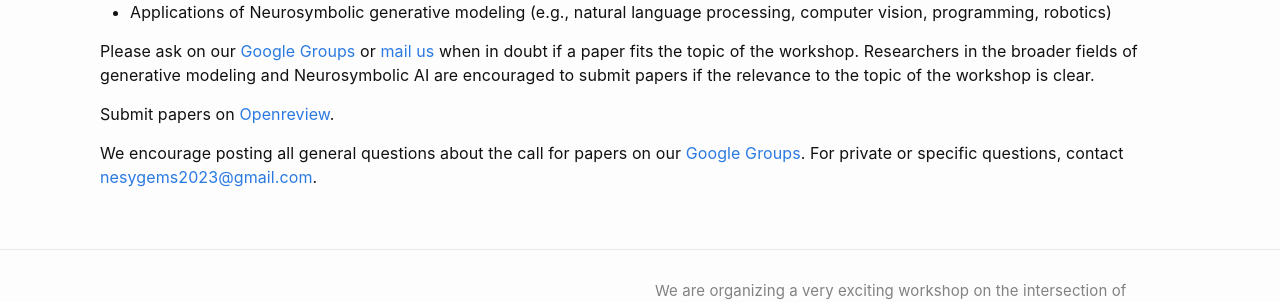
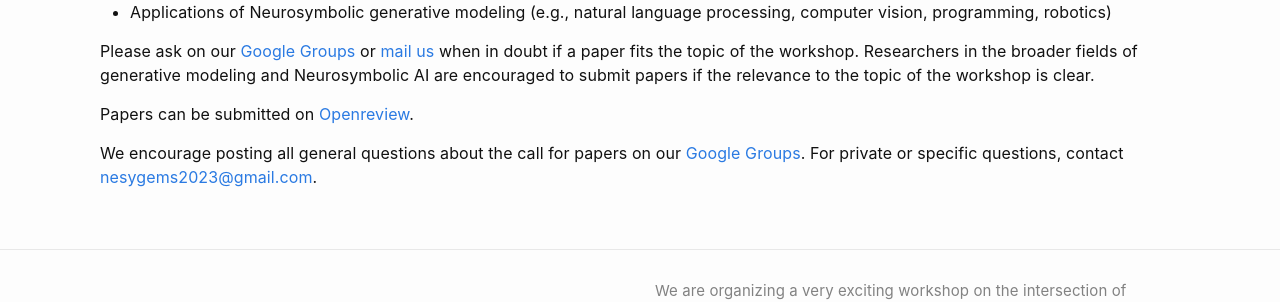
Before and after one commit to nesygems/nesygems.github.io, a Jekyll site: the page built from callforpapers.md, in a window 1280 px wide. Shown: the part 898-1200 px from the top of the page. Built offline with Jekyll 4.4.1, drawn with Linux system fonts in a browser that asks for light colours.

Commit message:
Update callforpapers.md

```diff
--- a/callforpapers.md
+++ b/callforpapers.md
@@ -33,6 +33,6 @@ We invite researchers to submit papers, both theoretical and empirical, on all a
 
 Please ask on our [Google Groups](https://groups.google.com/g/nesy-gems2023) or [mail us](mailto:nesygems2023@gmail.com) when in doubt if a paper fits the topic of the workshop. Researchers in the broader fields of generative modeling and Neurosymbolic AI are encouraged to submit papers if the relevance to the topic of the workshop is clear.
 
-Submit papers on [Openreview](https://openreview.net/group?id=ICLR.cc/2023/Workshop/NeSy-GeMs).
+Papers can be submitted on [Openreview](https://openreview.net/group?id=ICLR.cc/2023/Workshop/NeSy-GeMs).
 
 We encourage posting all general questions about the call for papers on our [Google Groups](https://groups.google.com/g/nesy-gems2023). For private or specific questions, contact [nesygems2023@gmail.com](mailto:nesygems2023@gmail.com).
```
